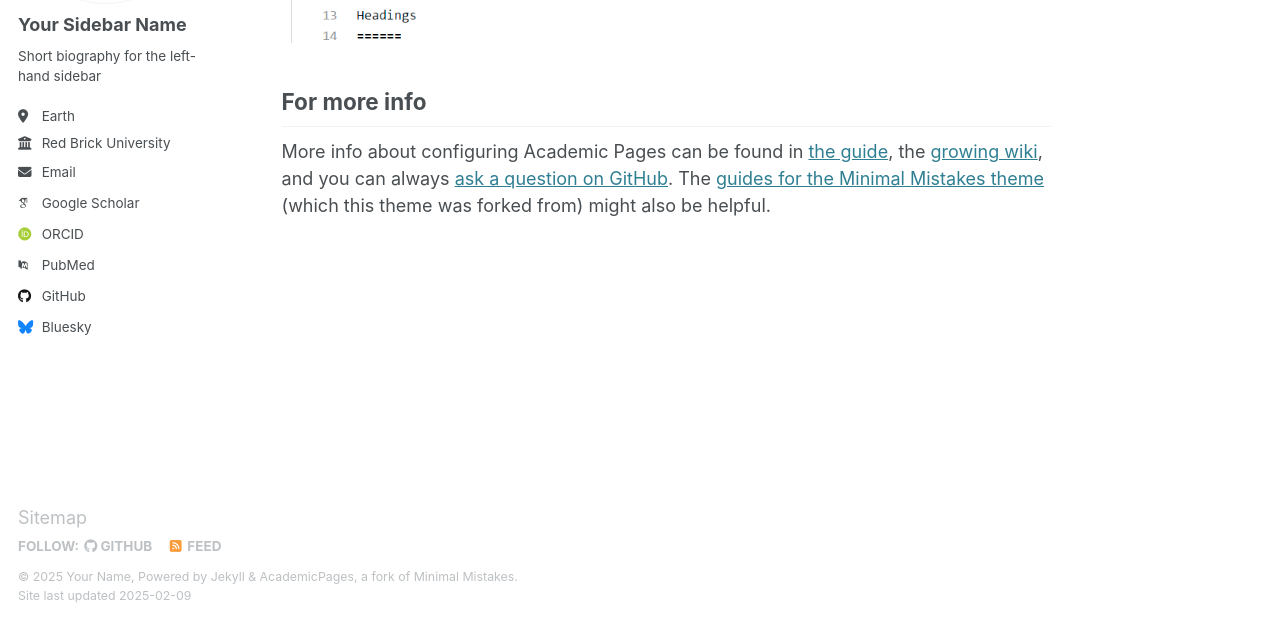
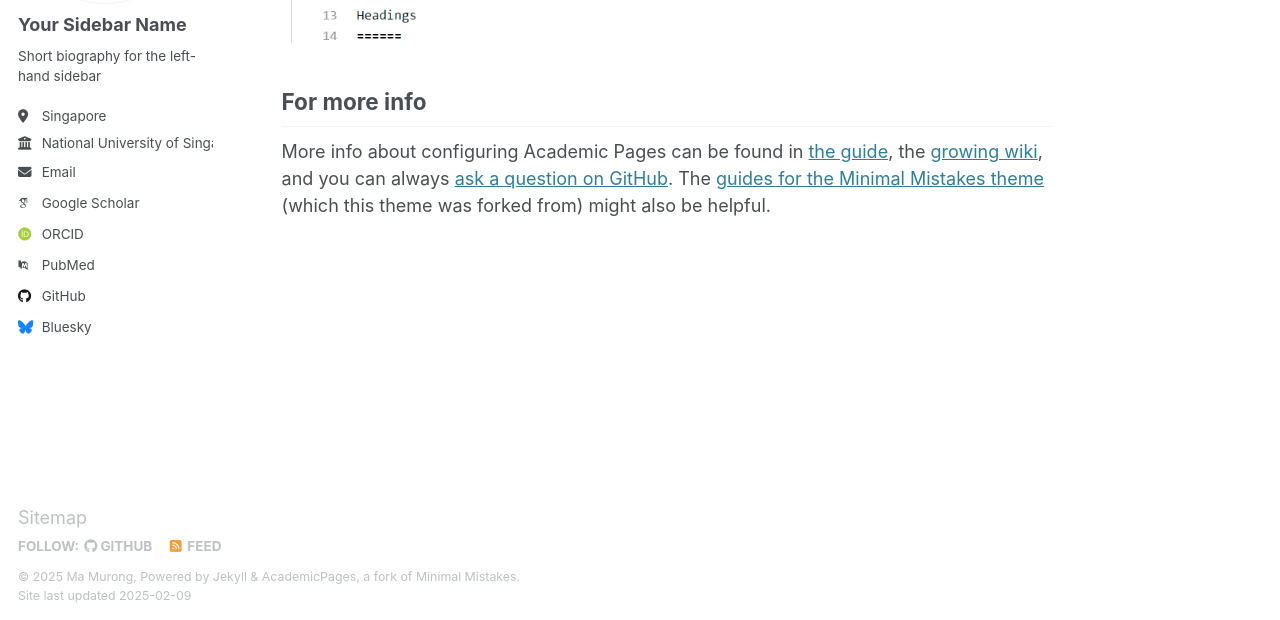
Before and after one commit to M-Myron/m-myron.github.io, a Jekyll site: the page built from _pages/about.md, in a window 1280 px wide and 900 px high, scrolled down 2642 px. Shown: the part 277-897 px from the top of the window. Built offline with Jekyll 4.4.1, drawn with Linux system fonts in a browser that asks for light colours; some web fonts are replaced.

Commit message:
Update _config.yml
add name

```diff
--- a/_config.yml
+++ b/_config.yml
@@ -11,9 +11,9 @@ locale                   : "en-US"
 site_theme               : "default"
 title                    : "Your Name / Site Title"
 title_separator          : "-"
-name                     : &name "Your Name"
+name                     : &name "Ma Murong"
 description              : &description "personal description"
-url                      : https://academicpages.github.io # the base hostname & protocol for your site e.g. "https://[your GitHub username].github.io"
+url                      : https://murongma.github.io # the base hostname & protocol for your site e.g. "https://[your GitHub username].github.io"
 baseurl                  : "" # the subpath of your site, e.g. "/blog"
 repository               : "academicpages/academicpages.github.io"
 
@@ -24,12 +24,12 @@ author:
   # Biographic information
   avatar           : "profile.png"
   name             : "Your Sidebar Name"
-  pronouns         : # example: "she/her"
+  # pronouns         : # example: "she/her"
   bio              : "Short biography for the left-hand sidebar"
-  location         : "Earth"
-  employer         : "Red Brick University"
+  location         : "Singapore"
+  employer         : "National University of Singapore"
   uri              : # URL
-  email            : "none@example.org"
+  email            : "murongma@u.nus.edu"
 
   # Academic websites
   arxiv            : # URL - Update with the correct link to your profile
```
